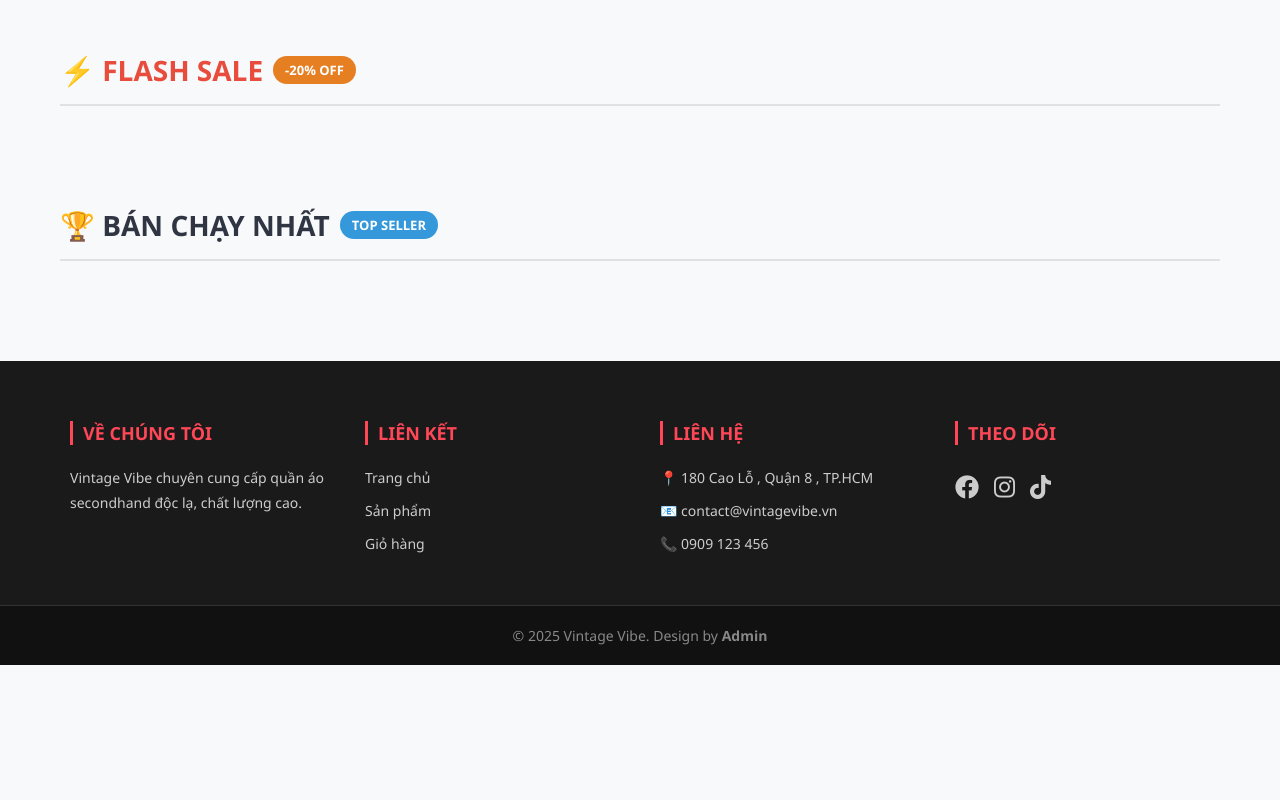
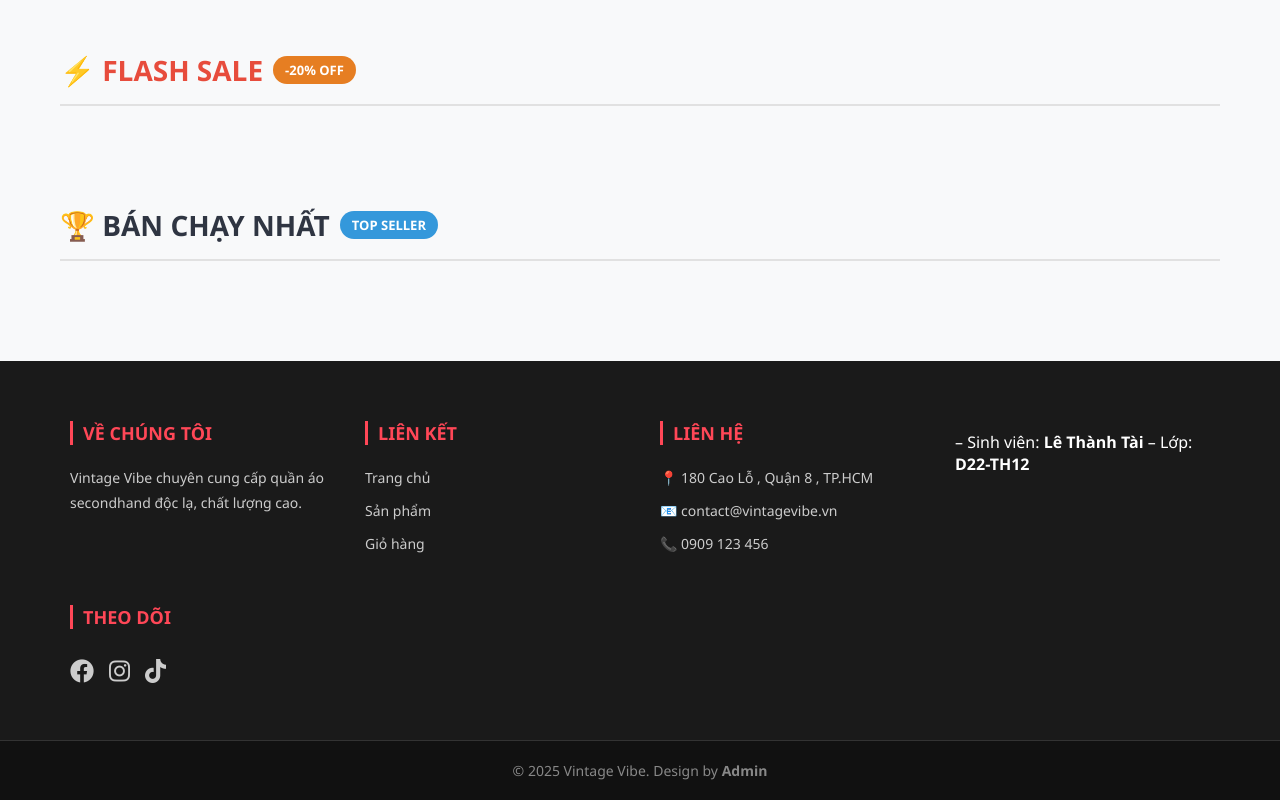
Before and after one commit to thanhtaicho2004-rgb/shopquanaoo, a website: page frontend/pages/index.html in a window 1280 px wide. Shown: the part 603-1403 px from the top of the page. Before the commit the page ends 1268 px from the top, so only its background shows below. Drawn offline with Linux system fonts and the light colour scheme.

Commit message:
Add files via upload

```diff
--- a/frontend/pages/index.html
+++ b/frontend/pages/index.html
@@ -625,6 +625,10 @@
           <p>📧 contact@vintagevibe.vn</p>
           <p>📞 0909 123 456</p>
         </div>
+        <p style="margin-top: 10px">
+          – Sinh viên: <strong>Lê Thành Tài</strong> – Lớp:
+          <strong>D22-TH12</strong>
+        </p>
         <div class="footer-col">
           <h3>THEO DÕI</h3>
           <div class="social-icons">
```
